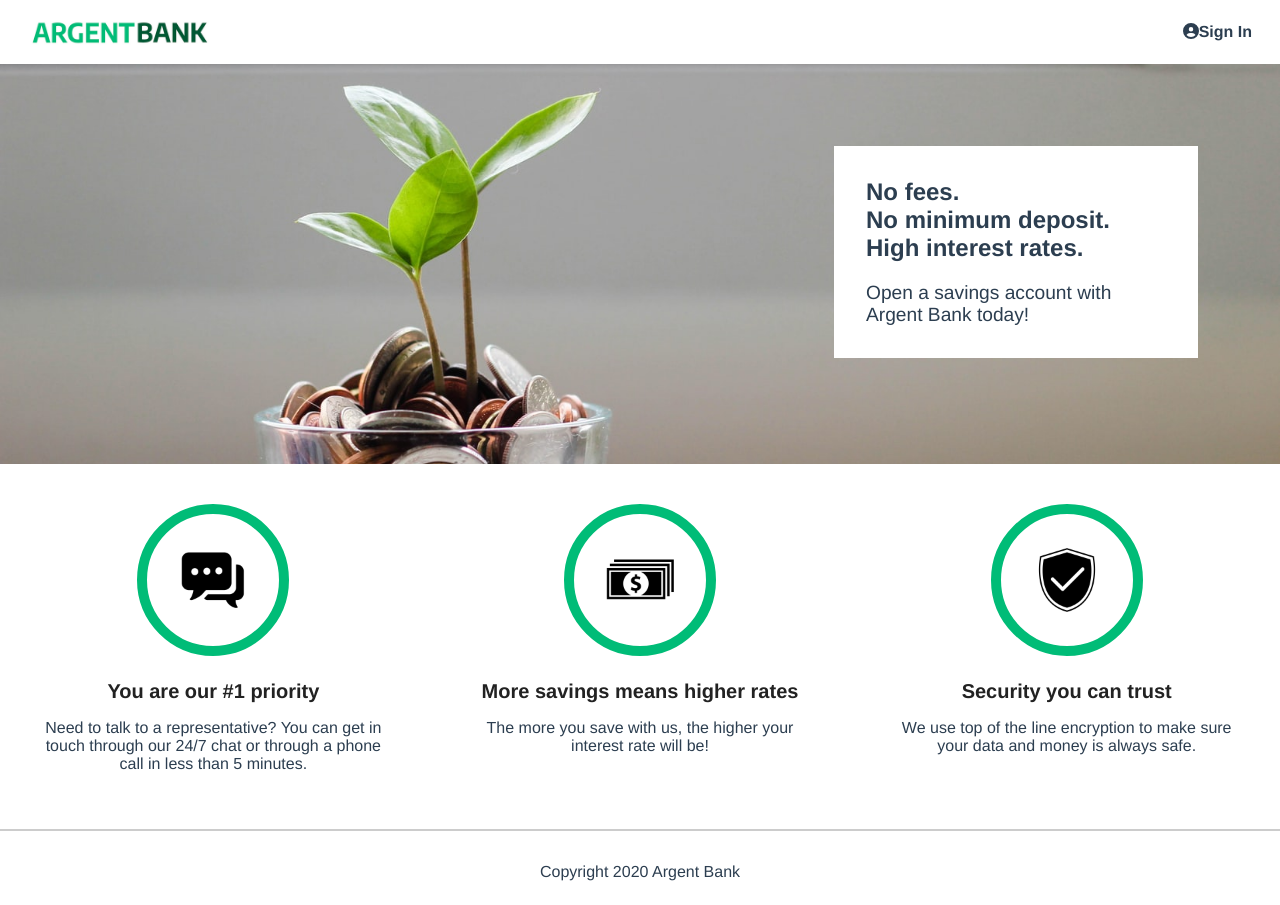
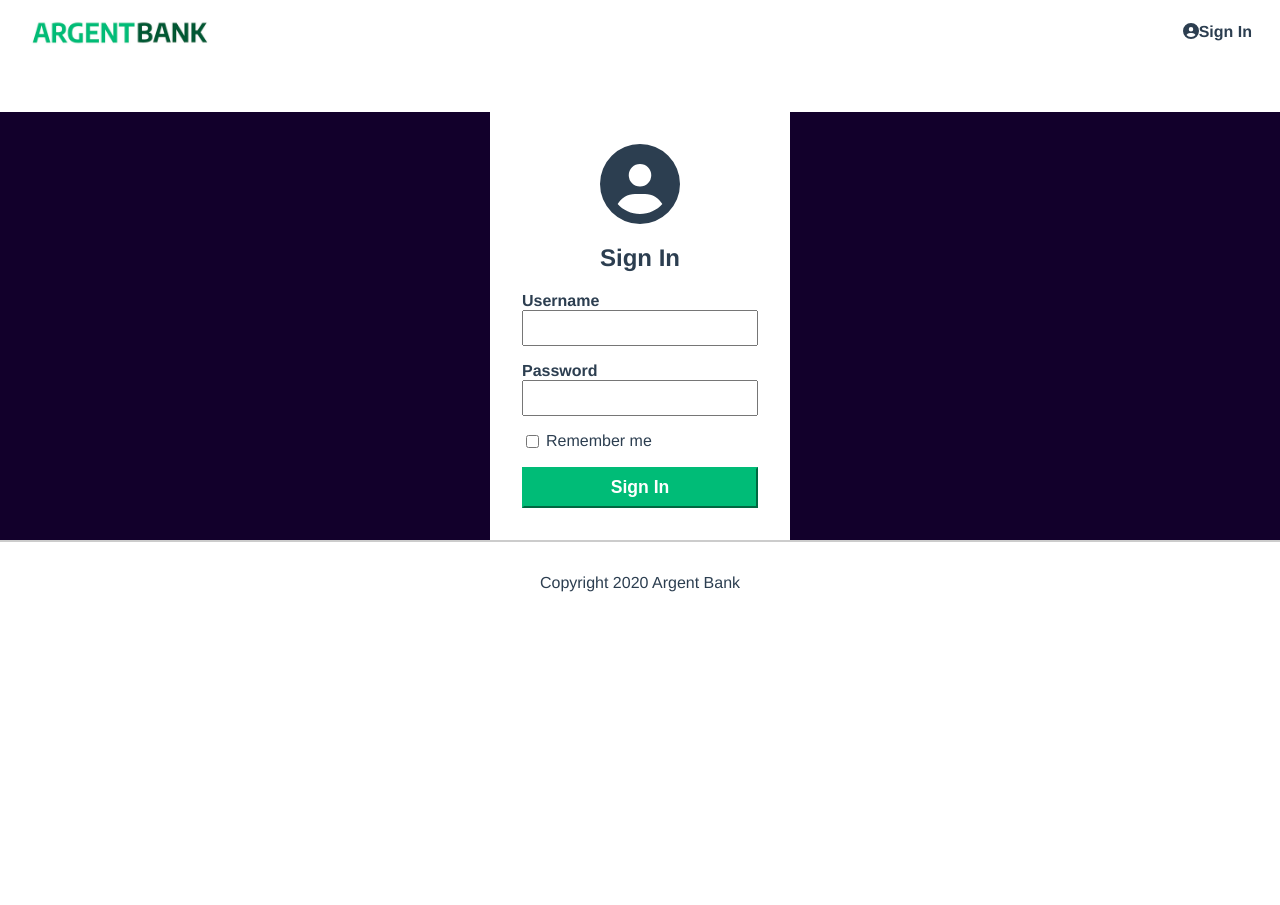
Before and after one commit to SandrinePasquinucci/Projet13-argentbank, a React (Create React App) app: page /#/Login in a window 1280 px wide. After the commit the page ends 800 px from the top, so only its background shows below. Built offline with nearby package versions, Linux system fonts and the light colour scheme.

Commit message:
modifications rafraichissement de la page

```diff
--- a/src/App.js
+++ b/src/App.js
@@ -1,8 +1,8 @@
 import React from "react";
-import { BrowserRouter, Routes, Route } from "react-router-dom";
-
-import Header from "./components/Header";
-import Footer from "./components/Footer";
+import { HashRouter, Routes, Route, Navigate } from "react-router-dom";
+import Layout from "./components/Layout";
+// import Header from "./components/Header";
+// import Footer from "./components/Footer";
 
 import Home from "./pages/Home";
 import Login from "./pages/Login";
@@ -12,17 +12,20 @@ import Error from "./pages/Error";
 
 function App() {
   return (
-    <BrowserRouter>
-      <Header />
-      <Routes>
-        <Route exact path="/" element={<Home />} />
-        <Route exact path="/login" element={<Login />} />
-        <Route exact path="/profile" element={<Profile />} />
-        <Route exact path="/logout" element={<Logout />} />
-        <Route path="*" element={<Error />} />
-      </Routes>
-      <Footer />
-    </BrowserRouter>
+    <HashRouter>
+      {/* https://devstory.net/12139/comprendre-le-react-router-avec-un-exemple-basique */}
+      {/* BrowserRouter différent HashRouter */}
+      <Layout>
+        <Routes>
+          <Route element={<Navigate replace to="/Home" />} path="/" />
+          <Route path="/home" element={<Home />} />
+          <Route path="/Login" element={<Login />} />
+          <Route path="/Profile" element={<Profile />} />
+          <Route path="/Logout" element={<Logout />} />
+          <Route path="*" element={<Error />} />
+        </Routes>
+      </Layout>
+    </HashRouter>
   );
 }
 
--- /dev/null
+++ b/src/components/Layout.js
@@ -0,0 +1,14 @@
+import Header from "./Header";
+import Footer from "./Footer";
+
+function Layout({ children }) {
+  return (
+    <>
+      <Header />
+      {children}
+      <Footer />
+    </>
+  );
+}
+
+export default Layout;
--- a/src/data/api.js
+++ b/src/data/api.js
@@ -28,7 +28,7 @@ export const getLoginFetch = async (token) => {
     method: "POST",
   }).then((response) => response.json());
 
-  console.clear();
+  // console.clear();
   return await getLoginFetchData(loginFetchResponse);
 };
 
--- a/src/data/apiData.js
+++ b/src/data/apiData.js
@@ -20,7 +20,6 @@ export function getLoginData(data) {
 
 /* Get Login Fetch */
 export function getLoginFetchData(data) {
-  console.log(data);
   if (data.body !== undefined) {
     const obj = {
       status: data.status,
--- a/src/index.js
+++ b/src/index.js
@@ -9,9 +9,11 @@ import { store } from "./reducers/store";
 
 const root = ReactDOM.createRoot(document.getElementById("root"));
 root.render(
-  <Provider store={store}>
-    <App />
-  </Provider>
+  <React.StrictMode>
+    <Provider store={store}>
+      <App />
+    </Provider>
+  </React.StrictMode>
 );
 
 // const root = ReactDOM.createRoot(document.getElementById("root"));
--- a/src/pages/Login.js
+++ b/src/pages/Login.js
@@ -4,7 +4,6 @@ import { useSelector, useDispatch } from "react-redux";
 import { getLogin } from "../data/api";
 import { getToken } from "../reducers/token";
 import { Navigate } from "react-router-dom";
-
 import { faCircleUser } from "@fortawesome/free-solid-svg-icons";
 import { FontAwesomeIcon } from "@fortawesome/react-fontawesome";
 
@@ -19,6 +18,7 @@ function Login() {
 
   // Use Selector
   const token = useSelector((state) => state.token.value);
+  // const email = useSelector((state) => state.email.value);
 
   // Use Effect
   useEffect(() => {
@@ -31,7 +31,6 @@ function Login() {
   const handleSubmit = (event) => {
     event.preventDefault();
     const login = getLogin({ email: email, password: password });
-
     login.then((obj) => {
       if (obj.status !== 400) {
         setLoginStatus(obj.status);
@@ -50,12 +49,19 @@ function Login() {
   // Add the token
   const dispatch = useDispatch();
   const ajoutToken = (token) => {
+    // if (remember === true) {
+    localStorage.setItem("token", token);
+    // }
+    dispatch(getToken(token));
     if (remember === true) {
-      localStorage.setItem("token", token);
+      localStorage.setItem("userName", email);
+    } else {
+      localStorage.setItem("userName", "");
     }
-    dispatch(getToken(token));
+    localStorage.setItem("check", remember);
   };
-
+  const mailAuto = localStorage.getItem("userName");
+  const check = localStorage.getItem("check");
   // Redirection
   if (
     token !== 0 ||
@@ -65,9 +71,8 @@ function Login() {
     return <Navigate to="/profile" />;
 
   return (
-    <main className="main bg-dark">
+    <main className="bg-dark">
       <section className="sign-in-content">
-        <i className="fa fa-user-circle sign-in-icon"></i>
         <FontAwesomeIcon icon={faCircleUser} className="sign-in-icon" />
         <h1>Sign In</h1>
         <form onSubmit={handleSubmit}>
@@ -76,8 +81,8 @@ function Login() {
             <input
               type="text"
               id="username"
+              placeholder={mailAuto}
               onChange={(e) => setEmail(e.target.value)}
-              autoComplete="on"
             />
           </div>
           <div className="input-wrapper">
@@ -86,11 +91,16 @@ function Login() {
               type="password"
               id="password"
               onChange={(e) => setPassword(e.target.value)}
-              autoComplete="on"
             />
           </div>
           <div className="input-remember">
-            <input type="checkbox" id="remember-me" onChange={handleRemember} />
+            <input
+              type="checkbox"
+              id="remember-me"
+              checked={check}
+              onChange={handleRemember}
+            />
+
             <label htmlFor="remember-me">Remember me</label>
           </div>
           <div>{loginErreur}</div>
@@ -100,5 +110,4 @@ function Login() {
     </main>
   );
 }
-
 export default Login;
--- /dev/null
+++ b/src/reducers/email.js
@@ -0,0 +1,19 @@
+import { createSlice } from "@reduxjs/toolkit";
+
+const initialState = {
+  value: "",
+};
+
+export const emailSlice = createSlice({
+  name: "email",
+  initialState,
+
+  reducers: {
+    getEmail: (state, action) => {
+      state.value = action.payload;
+    },
+  },
+});
+
+export const { getEmail } = emailSlice.actions;
+export default emailSlice.reducer;
--- a/src/reducers/store.js
+++ b/src/reducers/store.js
@@ -1,13 +1,15 @@
 import { configureStore } from "@reduxjs/toolkit";
 import firstNameReducer from "./firstName";
 import lastNameReducer from "./lastName";
-
 import tokenReducer from "./token";
+import emailReducer from "./email";
 
 export const store = configureStore({
   reducer: {
     firstName: firstNameReducer,
     lastName: lastNameReducer,
     token: tokenReducer,
+    email: emailReducer,
+    devTools: true,
   },
 });
```
